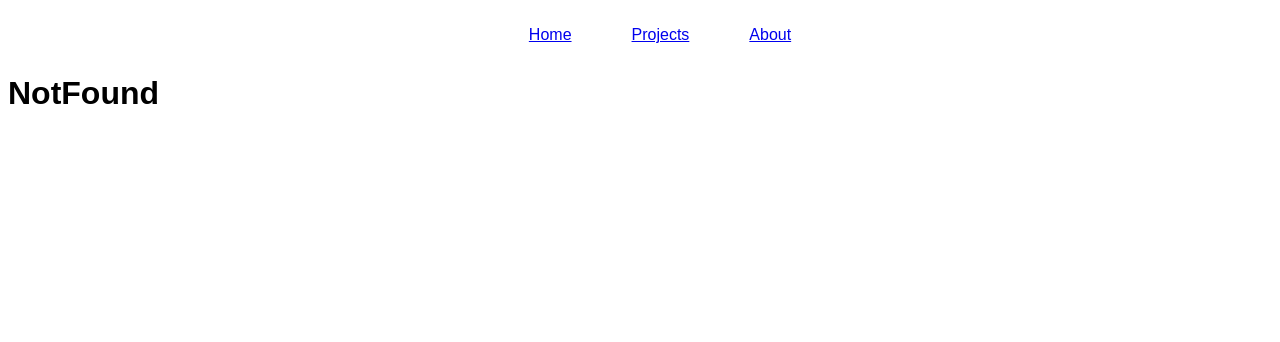
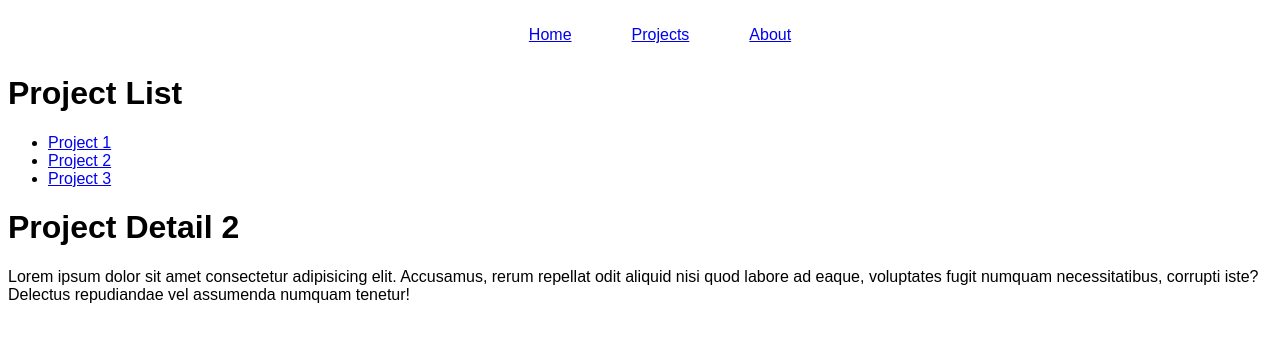
Before and after one commit to FSDSTR1023/reactrouter, a React (Vite) app: page /projects/project/2 in a window 1280 px wide. Shown: the top 342 px of the page. Built offline with nearby package versions, Linux system fonts and the light colour scheme.

Commit message:
Add subroutes

```diff
--- a/src/App.jsx
+++ b/src/App.jsx
@@ -6,6 +6,7 @@ import ProjectList from './components/projectlist';
 import Home from './components/home';
 import About from './components/about';
 import NotFound from './components/notfound';
+import ProjectDetail from './components/projectdetail';
 
 function App() {
 
@@ -22,7 +23,9 @@ function App() {
         <main className="main">
             <Routes>
               <Route path="/" element={<Home />}></Route>
-              <Route path="/projects" element={<ProjectList />}></Route>
+              <Route path="/projects" element={<ProjectList />}>
+                <Route path="project/:projectId" element={<ProjectDetail />}></Route>
+              </Route>
               <Route path="/about" element={<About />}></Route>
               <Route path="*" element={<NotFound />}></Route>
             </Routes>
--- a/src/components/about.jsx
+++ b/src/components/about.jsx
@@ -2,6 +2,7 @@ function About() {
     return (
         <>
             <h1>About</h1>
+            <p>Lorem ipsum dolor sit amet consectetur adipisicing elit. Accusamus, rerum repellat odit aliquid nisi quod labore ad eaque, voluptates fugit numquam necessitatibus, corrupti iste? Delectus repudiandae vel assumenda numquam tenetur!</p>
         </>
     )
 }
--- /dev/null
+++ b/src/components/projectdetail.jsx
@@ -0,0 +1,20 @@
+import {useParams, useSearchParams} from "react-router-dom";
+
+function ProjectDetail() {
+
+    let params = useParams();
+    let [searchParams, setSearchParams] = useSearchParams();
+
+    return (
+        <>
+            <h1>Project Detail {params.projectId}</h1>
+            <p>Lorem ipsum dolor sit amet consectetur adipisicing elit. Accusamus, rerum repellat odit aliquid nisi quod labore ad eaque, voluptates fugit numquam necessitatibus, corrupti iste? Delectus repudiandae vel assumenda numquam tenetur!</p>
+            <p>
+                {searchParams.get("paramA") ? "paramA: "+searchParams.get("paramA") : null}
+                 {searchParams.get("paramB") ? "paramB: "+searchParams.get("paramB") : null}
+            </p>
+        </>
+    )
+}
+
+export default ProjectDetail
--- a/src/components/projectlist.jsx
+++ b/src/components/projectlist.jsx
@@ -1,12 +1,17 @@
+import {Link, Outlet} from "react-router-dom";
+
 function ProjectList() {
     return (
         <>
             <h1>Project List</h1>
             <ul>
-                <li>Project 1</li>
-                <li>Project 2</li>
-                <li>Project 3</li>
+                <li><Link to="project/1?paramA=1&paramB=2">Project 1</Link></li>
+                <li><Link to="project/2">Project 2</Link></li>
+                <li><Link to="project/3">Project 3</Link></li>
             </ul>
+            <div>
+                <Outlet />
+            </div>
         </>
     )
 }
```
